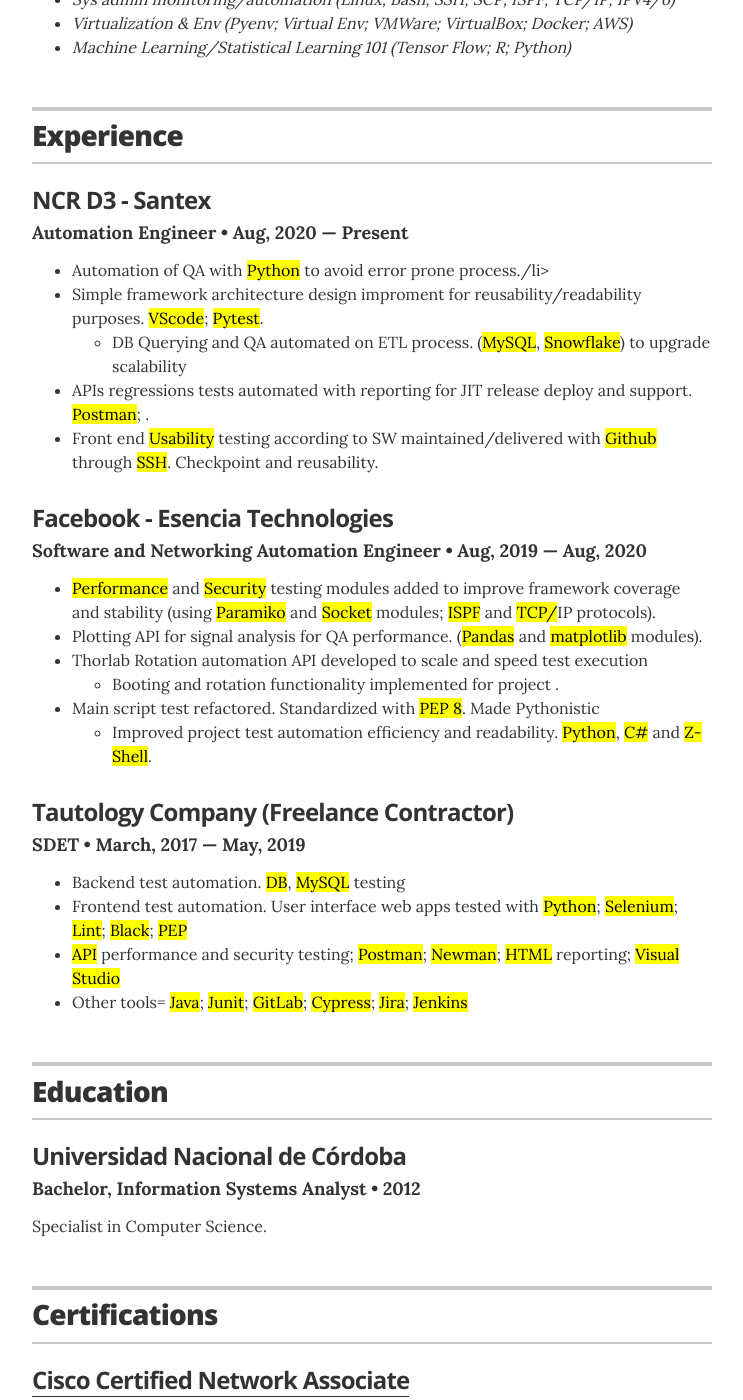
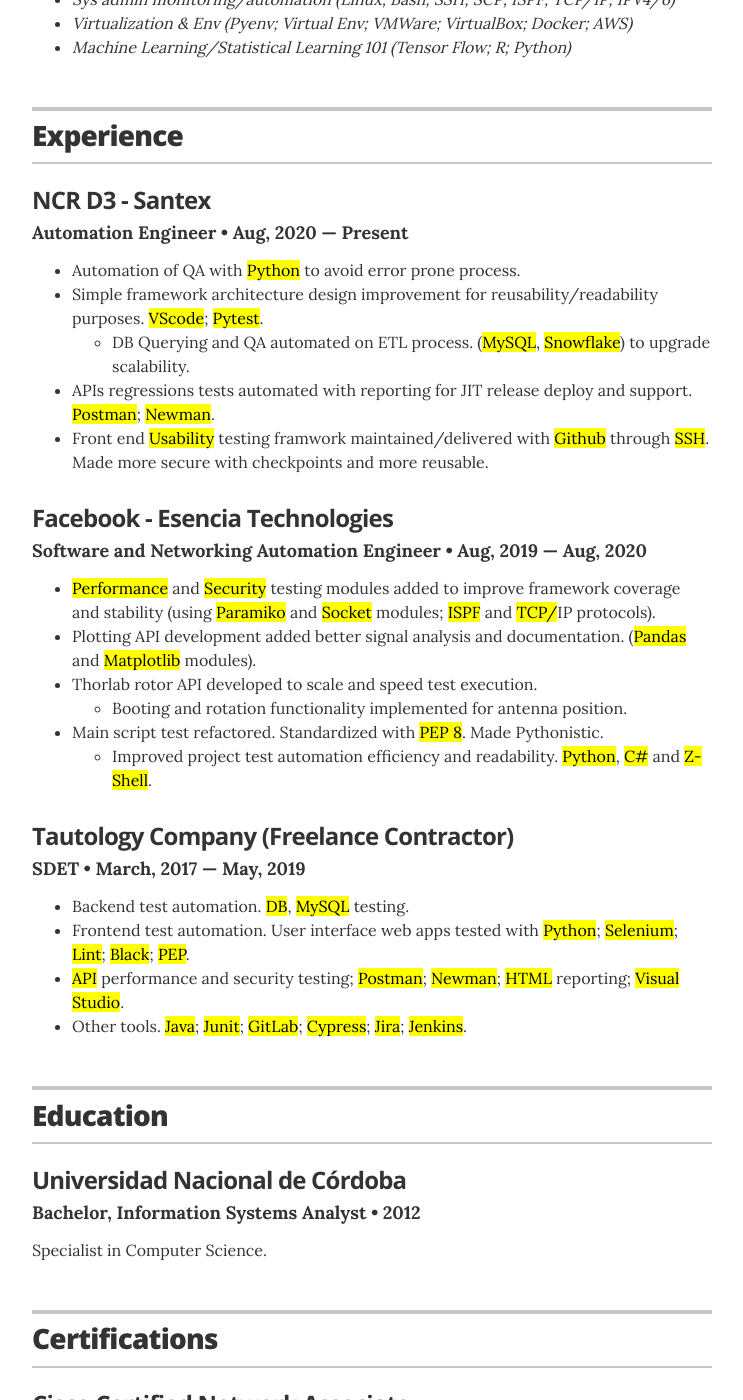
Before and after one commit to alexissoko/alexissoko.github.io, a Jekyll site: the page built from index.html, in a window 1280 px wide and 1400 px high, scrolled down 670 px. Shown: the whole window, without its empty margins (268-1011 px from the left). Built offline with Jekyll 4.4.1, drawn with Linux system fonts in a browser that asks for light colours; some of the changed text lies outside the part shown.

Commit message:
remodeling

```diff
--- a/_data/experience.yml
+++ b/_data/experience.yml
@@ -4,13 +4,13 @@
   position: Automation Engineer
   duration: Aug, 2020 &mdash; Present
   summary:  <ul class="resume-item-list">
-              <li>Automation of QA with <mark>Python</mark> to avoid error prone process./li>
-              <li>Simple framework architecture design improment for reusability/readability purposes. <mark>VScode</mark>; <mark>Pytest</mark>.</li>
+              <li>Automation of QA with <mark>Python</mark> to avoid error prone process.</li>
+              <li>Simple framework architecture design improvement for reusability/readability purposes. <mark>VScode</mark>; <mark>Pytest</mark>.</li>
               <ul class="resume-item-list">
-                <li>DB Querying and QA automated on ETL process. (<mark>MySQL</mark>, <mark>Snowflake</mark>) to upgrade scalability</li>
+                <li>DB Querying and QA automated on ETL process. (<mark>MySQL</mark>, <mark>Snowflake</mark>) to upgrade scalability.</li>
               </ul>
-              <li>APIs regressions tests automated with reporting for JIT release deploy and support. <mark>Postman</mark>; <Newman>.</li>
-              <li>Front end <mark>Usability</mark> testing according to  SW maintained/delivered with <mark>Github</mark> through <mark>SSH</mark>. Checkpoint and reusability.</li>
+              <li>APIs regressions tests automated with reporting for JIT release deploy and support. <mark>Postman</mark>; <mark>Newman</mark>.</li>
+              <li>Front end <mark>Usability</mark> testing framwork maintained/delivered with <mark>Github</mark> through <mark>SSH</mark>. Made more secure with checkpoints and more reusable.</li>
             </ul>
 
 # Director of Digital Stratgy
@@ -19,12 +19,12 @@
   duration:  Aug, 2019 &mdash; Aug, 2020
   summary:  <ul class="resume-item-list">
               <li><mark>Performance</mark> and <mark>Security</mark> testing modules added to improve framework coverage and stability (using <mark>Paramiko</mark> and <mark>Socket</mark> modules; <mark>ISPF</mark> and <mark>TCP/</mark>IP protocols).</li>
-              <li>Plotting API for signal analysis for QA performance. (<mark>Pandas</mark> and <mark>matplotlib</mark> modules).</li>
-              <li>Thorlab Rotation automation API developed to scale and speed test execution</li>
+              <li>Plotting API development added better signal analysis and documentation. (<mark>Pandas</mark> and <mark>Matplotlib</mark> modules).</li>
+              <li>Thorlab rotor API developed to scale and speed test execution.</li>
               <ul class="resume-item-list">
-                <li>Booting and rotation functionality implemented for project .</li>
+                <li>Booting and rotation functionality implemented for antenna position.</li>
               </ul>
-              <li>Main script test refactored. Standardized with <mark>PEP 8</mark>. Made Pythonistic</li>
+              <li>Main script test refactored. Standardized with <mark>PEP 8</mark>. Made Pythonistic.</li>
               <ul class="resume-item-list">
                 <li>Improved project test automation efficiency and readability. <mark>Python</mark>, <mark>C#</mark> and <mark>Z-Shell</mark>.</li>
               </ul>
@@ -35,8 +35,8 @@
   position: SDET
   duration:   March, 2017  &mdash; May, 2019
   summary: <ul class="resume-item-list">
-              <li>Backend test automation. <mark>DB</mark>, <mark>MySQL</mark> testing</li>
-              <li>Frontend test automation. User interface web apps tested with <mark>Python</mark>; <mark>Selenium</mark>; <mark>Lint</mark>; <mark>Black</mark>; <mark>PEP</mark></li>
-              <li><mark>API</mark> performance and security testing; <mark>Postman</mark>; <mark>Newman</mark>; <mark>HTML</mark> reporting; <mark>Visual Studio</mark></li>
-              <li>Other tools= <mark>Java</mark>; <mark>Junit</mark>; <mark>GitLab</mark>; <mark>Cypress</mark>; <mark>Jira</mark>; <mark>Jenkins</mark></li>
+              <li>Backend test automation. <mark>DB</mark>, <mark>MySQL</mark> testing.</li>
+              <li>Frontend test automation. User interface web apps tested with <mark>Python</mark>; <mark>Selenium</mark>; <mark>Lint</mark>; <mark>Black</mark>; <mark>PEP</mark>.</li>
+              <li><mark>API</mark> performance and security testing; <mark>Postman</mark>; <mark>Newman</mark>; <mark>HTML</mark> reporting; <mark>Visual Studio</mark>.</li>
+              <li>Other tools. <mark>Java</mark>; <mark>Junit</mark>; <mark>GitLab</mark>; <mark>Cypress</mark>; <mark>Jira</mark>; <mark>Jenkins</mark>.</li>
           </ul>
--- a/_data/interests.yml
+++ b/_data/interests.yml
@@ -1,4 +1,4 @@
 # Interests
-- description: Soccer, Running and Hiking
-- description: Computer Science / History / Short Tales Fiction
-- description: Conversations With Tyler fan
+- description: Soccer, Running and Hiking.
+- description: Computer Science / History / Short Tales Fiction.
+- description: Conversations With Tyler podcast.
```
Also changed, not shown: 1 other file.
